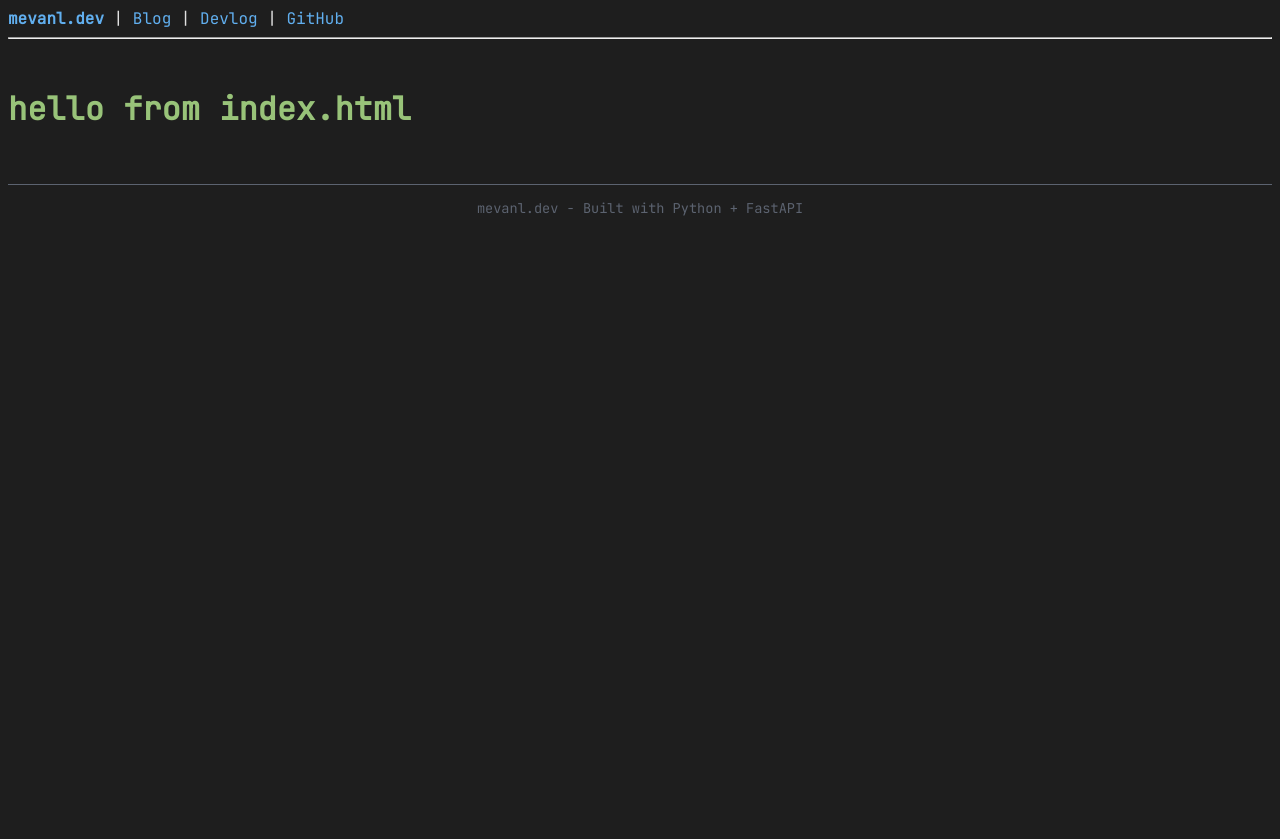
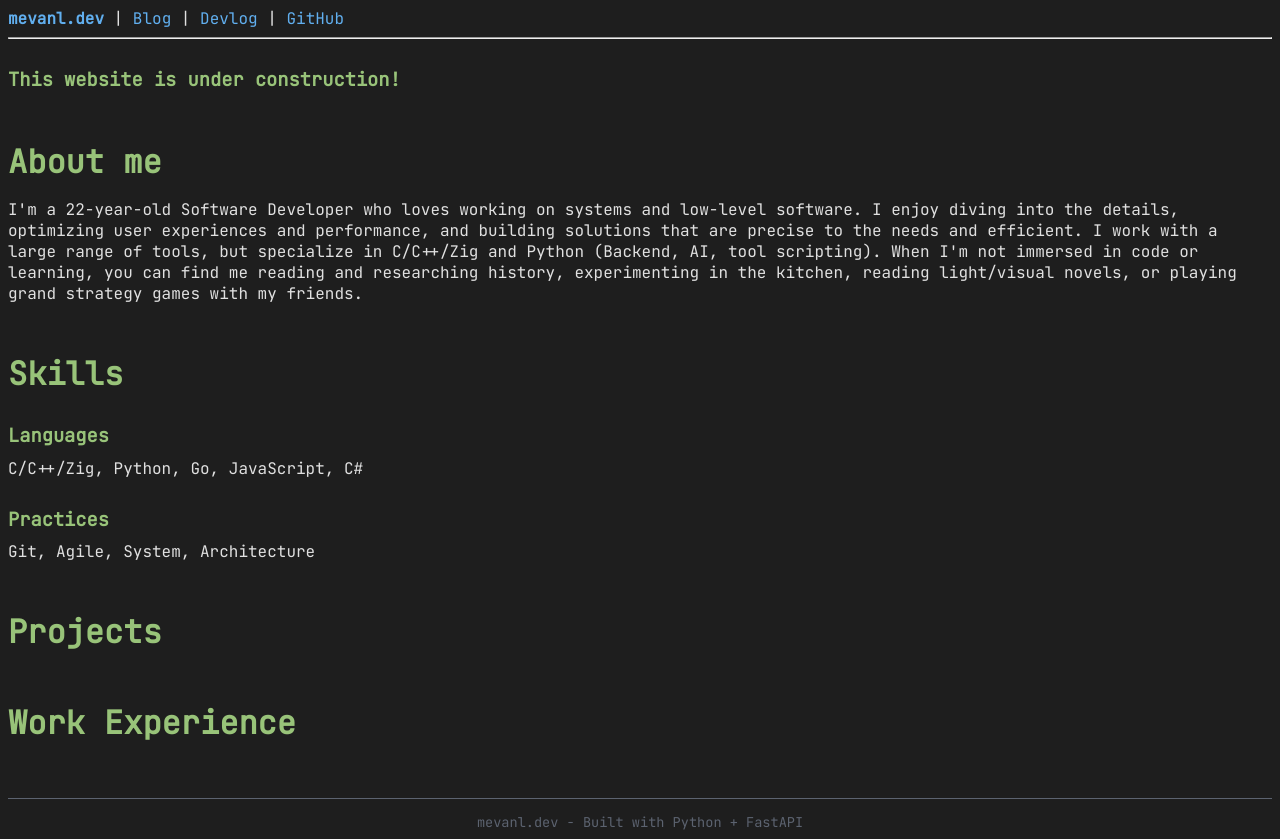
Before and after one commit to mevanl/mevanl-site, a FastAPI app: page / in a window 1280 px wide. Before the commit the page ends 216 px from the top, so only its background shows below. Run offline with FastAPI, Linux system fonts and the light colour scheme.

Commit message:
started filling out home page

```diff
--- a/app/templates/index.html
+++ b/app/templates/index.html
@@ -2,7 +2,23 @@
 {% block title %}Home{% endblock %}
 
 {% block content %}
+<h3>This website is under construction!</h3>
 
-<h1>hello from index.html</h1>
+
+
+<h1>About me</h1>
+I'm a 22-year-old Software Developer who loves working on systems and low-level software. I enjoy diving into the details, optimizing user experiences and performance, and building solutions that are precise to the needs and efficient. I work with a large range of tools, but specialize in C/C++/Zig and Python (Backend, AI, tool scripting).
+
+When I'm not immersed in code or learning, you can find me reading and researching history, experimenting in the kitchen, reading light/visual novels, or playing grand strategy games with my friends.
+
+<h1>Skills</h1>
+
+<h3>Languages</h3>
+C/C++/Zig, Python, Go, JavaScript, C#
+<h3>Practices</h3>
+Git, Agile, System, Architecture
+<h1>Projects</h1>
+
+<h1>Work Experience</h1>
 
 {% endblock %}
```
